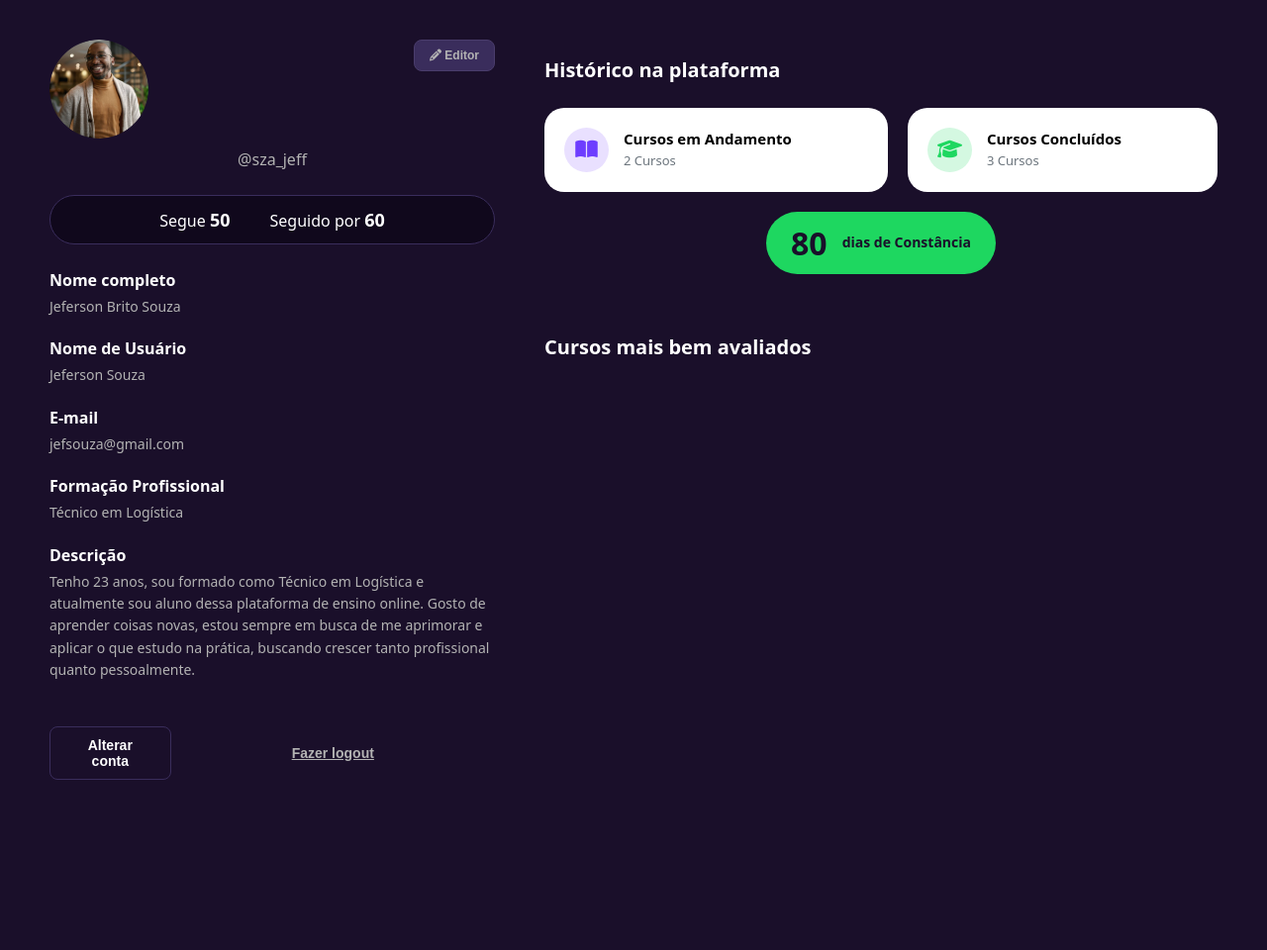
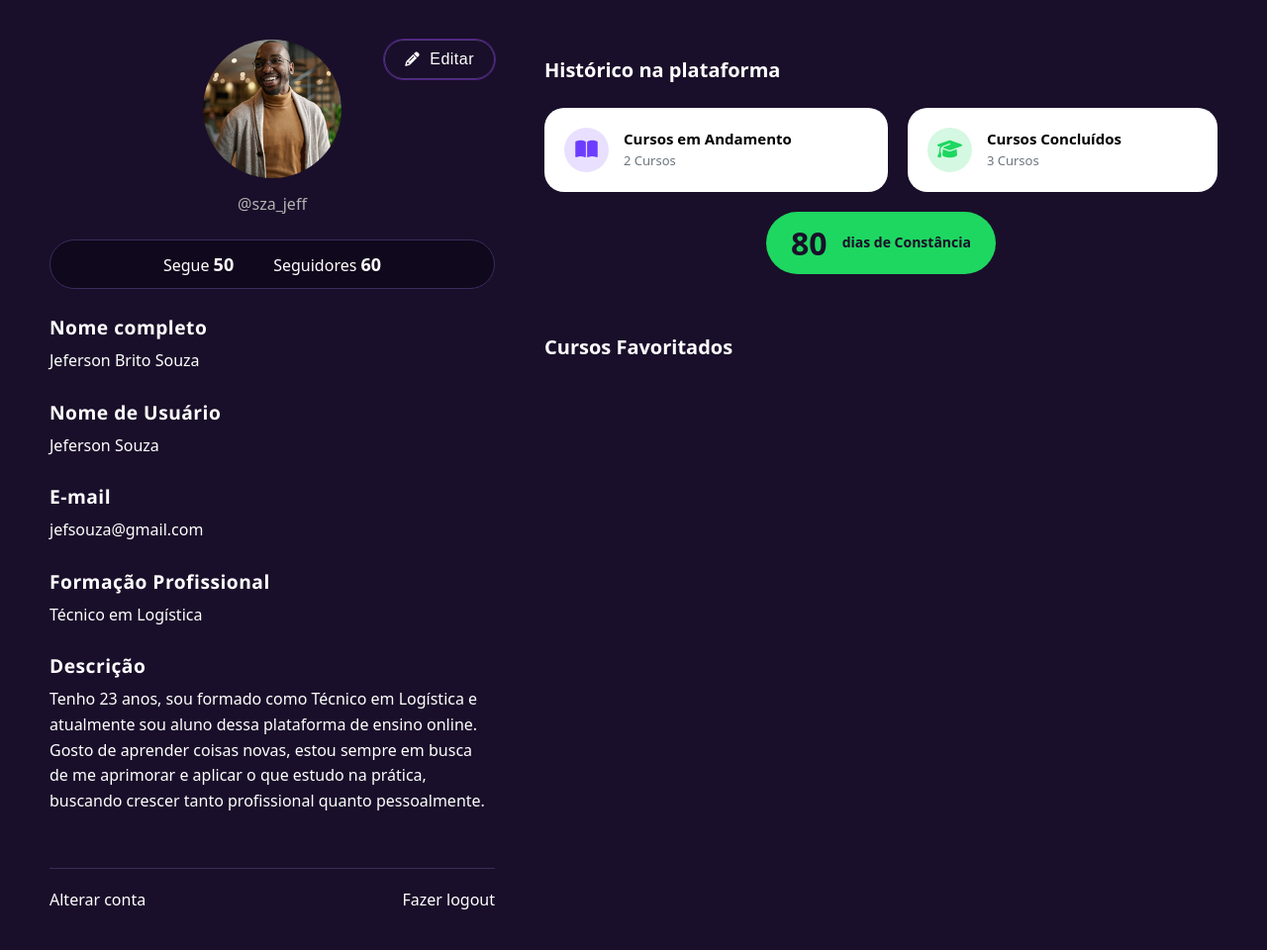
Before and after one commit to MatheusBatista07/ClassAI, a PHP site: page /classai/View/Pagina-Perfil.php in a window 1280 px wide. Shown: the part 81-1041 px from the top of the page at 99% size. Before the commit the page ends 869 px from the top, so only its background shows below. Run offline with PHP 8.4, Linux system fonts and the light colour scheme; data that the repository does not hold is empty.

Commit message:
feat: Correção arquivos html e css

```diff
--- a/Templates/css/Pagina-Perfil.css
+++ b/Templates/css/Pagina-Perfil.css
@@ -1,4 +1,3 @@
-/* --- GERAL E VARIÁVEIS --- */
 :root {
     --background-color: #1a0f2a;
     --card-bg: #2c1f4a;
@@ -43,7 +42,6 @@ body {
     margin-bottom: 25px;
 }
 
-/* --- BOTÕES --- */
 .btn {
     padding: 12px 20px;
     border-radius: 8px;
@@ -65,15 +63,6 @@ body {
     border: 1px solid var(--light-purple-bg);
 }
 
-.btn-edit {
-    background-color: var(--light-purple-bg);
-    color: var(--text-muted);
-    border: 1px solid #4a3d6c;
-    width: auto;
-    padding: 8px 15px;
-    font-size: 12px;
-}
-
 .btn-link {
     background: none;
     border: none;
@@ -83,7 +72,6 @@ body {
     text-decoration: underline;
 }
 
-/* --- COLUNA DA ESQUERDA --- */
 .left-column {
     display: flex;
     flex-direction: column;
@@ -91,21 +79,64 @@ body {
 }
 
 .profile-header {
-    display: flex;
-    align-items: flex-start;
-    justify-content: space-between;
+    display: grid;
+    grid-template-columns: 1fr auto 1fr;
+    align-items: center;
+}
+
+.profile-photo-wrapper {
+    grid-column: 2;
+    grid-row: 1;
+    width: 140px;
+    height: 140px;
+    border-radius: 50%;
+    overflow: hidden;
+    margin: 0 auto;
 }
 
 .profile-photo {
-    width: 100px;
-    height: 100px;
-    border-radius: 50%;
+    width: 100%;
+    height: 100%;
+    object-fit: cover;
 }
 
 .profile-username {
+    grid-column: 2;
+    grid-row: 2;
     color: var(--text-muted);
     text-align: center;
-    margin-top: -15px;
+    margin-top: 15px;
+}
+
+.btn-edit {
+    grid-column: 3;
+    grid-row: 1;
+    align-self: start;
+    justify-self: end;
+    background-color: transparent;
+    border: 1px solid #4D3C7A;
+    box-shadow: 0 0 0 1px rgba(138, 43, 226, 0.5);
+    color: var(--text-color);
+    font-size: 1rem;
+    font-weight: 300;
+    letter-spacing: 0.5px;
+    display: flex;
+    align-items: center;
+    gap: 10px;
+    padding: 10px 20px;
+    border-radius: 50px;
+    cursor: pointer;
+    transition: all 0.3s ease;
+    width: auto;
+}
+
+.btn-edit:hover {
+    background-color: rgba(138, 43, 226, 0.1);
+    box-shadow: 0 0 0 2px rgba(138, 43, 226, 0.8);
+}
+
+.btn-edit .fa-pencil-alt {
+    font-size: 0.9rem;
 }
 
 .social-stats {
@@ -126,20 +157,22 @@ body {
 .user-details {
     display: flex;
     flex-direction: column;
-    gap: 20px;
+    gap: 25px;
 }
 
-.detail-item label {
-    display: block;
-    font-weight: bold;
-    font-size: 16px;
-    margin-bottom: 5px;
+.detail-item h2 {
+    font-family: "Segoe UI", "Trebuchet MS", "Lucida Sans Unicode", "Lucida Grande", "Lucida Sans", Arial, sans-serif;
+    font-size: 1.2rem;
+    font-weight: 700;
+    letter-spacing: 0.5px;
+    margin: 0 0 8px 0;
+    color: var(--text-color);
 }
 
 .detail-item p {
-    color: var(--text-muted);
+    color: var(--text-color);
+    font-size: 1rem;
     margin: 0;
-    font-size: 14px;
     line-height: 1.6;
 }
 
@@ -147,15 +180,22 @@ body {
     display: flex;
     justify-content: space-between;
     align-items: center;
-    margin-top: 20px;
+    margin-top: 30px;
+    padding-top: 20px;
+    border-top: 1px solid var(--light-purple-bg);
 }
 
-.profile-actions .btn-secondary {
-    width: auto;
-    padding: 10px 30px;
+.profile-actions a {
+    color: var(--text-color);
+    text-decoration: none;
+    font-size: 1rem;
+    font-weight: 500;
 }
 
-/* --- COLUNA DA DIREITA --- */
+.profile-actions a:hover {
+    text-decoration: underline;
+}
+
 .right-column {
     display: flex;
     flex-direction: column;
@@ -249,7 +289,6 @@ body {
     width: max-content;
 }
 
-
 .course-card {
     background-color: #000;
     border: 1px solid var(--light-purple-bg);
@@ -290,7 +329,9 @@ body {
     font-size: 18px;
     font-weight: bold;
     line-height: 1.3;
-    margin: 0 0 10px 0;
+    margin: 0;
+    flex-grow: 1;
+    min-width: 0;
 }
 
 .course-author {
@@ -340,15 +381,6 @@ body {
     margin-bottom: 10px;
 }
 
-.course-title {
-    font-size: 18px;
-    font-weight: bold;
-    line-height: 1.3;
-    margin: 0;
-    flex-grow: 1;
-    min-width: 0;
-}
-
 .course-title-wrapper .fa-heart {
     color: #ff4d4d;
     font-size: 18px;
--- a/View/Pagina-Perfil.php
+++ b/View/Pagina-Perfil.php
@@ -45,6 +45,7 @@ if (isset($_GET['action']) && $_GET['action'] !== '') {
 
 <!DOCTYPE html>
 <html lang="pt-BR">
+
 <head>
     <meta charset="UTF-8">
     <meta name="viewport" content="width=device-width, initial-scale=1.0">
@@ -52,6 +53,7 @@ if (isset($_GET['action']) && $_GET['action'] !== '') {
     <link rel="stylesheet" href="../Templates/css/Pagina-Perfil.css">
     <link rel="stylesheet" href="https://cdnjs.cloudflare.com/ajax/libs/font-awesome/6.5.1/css/all.min.css">
 </head>
+
 <body>
 
     <header class="main-header">
@@ -62,48 +64,54 @@ if (isset($_GET['action']) && $_GET['action'] !== '') {
 
     <div class="container">
         <div class="left-column">
+
             <div class="profile-header">
-                <img src="../Images/Pagina Perfil/foto-jeferson-brito.png" alt="Foto do Usuário" class="profile-photo">
-                <button class="btn btn-edit">
-                    <i class="fas fa-pencil-alt"></i> Editor
+                <div class="profile-photo-wrapper">
+                    <img src="../Images/Pagina Perfil/foto-jeferson-brito.png" alt="Foto do Usuário" class="profile-photo">
+                </div>
+                <button class="btn-edit">
+                    <i class="fas fa-pencil-alt"></i> Editar
                 </button>
+                <div class="profile-username">@sza_jeff</div>
             </div>
-            <div class="profile-username">@sza_jeff</div>
 
             <div class="social-stats">
                 <span>Segue <strong>50</strong></span>
-                <span>Seguido por <strong>60</strong></span>
+                <span>Seguidores <strong>60</strong></span>
             </div>
 
+            <!-- DETALHES DO USUÁRIO (NOME, EMAIL, ETC.) -->
             <div class="user-details">
                 <div class="detail-item">
-                    <label>Nome completo</label>
+                    <h2>Nome completo</h2>
                     <p>Jeferson Brito Souza</p>
                 </div>
                 <div class="detail-item">
-                    <label>Nome de Usuário</label>
+                    <h2>Nome de Usuário</h2>
                     <p>Jeferson Souza</p>
                 </div>
                 <div class="detail-item">
-                    <label>E-mail</label>
+                    <h2>E-mail</h2>
                     <p>jefsouza@gmail.com</p>
                 </div>
                 <div class="detail-item">
-                    <label>Formação Profissional</label>
+                    <h2>Formação Profissional</h2>
                     <p>Técnico em Logística</p>
                 </div>
                 <div class="detail-item">
-                    <label>Descrição</label>
+                    <h2>Descrição</h2>
                     <p>Tenho 23 anos, sou formado como Técnico em Logística e atualmente sou aluno dessa plataforma de ensino online. Gosto de aprender coisas novas, estou sempre em busca de me aprimorar e aplicar o que estudo na prática, buscando crescer tanto profissional quanto pessoalmente.</p>
                 </div>
             </div>
 
+            <!-- AÇÕES DO PERFIL (ALTERAR CONTA / LOGOUT) -->
             <div class="profile-actions">
-                <button class="btn btn-secondary">Alterar conta</button>
-                <button class="btn btn-link">Fazer logout</button>
+                <a href="#">Alterar conta</a>
+                <a href="#">Fazer logout</a>
             </div>
         </div>
 
+        <!-- ======================= COLUNA DA DIREITA (HISTÓRICO E CURSOS) ======================= -->
         <div class="right-column">
             <div class="platform-history">
                 <h2 class="section-title">Histórico na plataforma</h2>
@@ -129,23 +137,21 @@ if (isset($_GET['action']) && $_GET['action'] !== '') {
                 </div>
                 <div class="consistency-card">
                     <div class="consistency-number">80</div>
-                    <div class="consistency-text">dias de
-Constância</div>
+                    <div class="consistency-text">dias de Constância</div>
                 </div>
             </div>
 
             <div class="courses-section">
-               <h3 class="section-title">Cursos mais bem avaliados</h3>
-               <div class="carousel-wrapper">
-                   <div id="courses-list" class="courses-list">
-                       <div class="loading">Carregando cursos...</div>
-                   </div>
-               </div>
+                <h3 class="section-title">Cursos Favoritados</h3>
+                <div class="carousel-wrapper">
+                    <div id="courses-list" class="courses-list">
+                    </div>
+                </div>
             </div>
-
         </div>
     </div>
 
     <script src="../Templates/js/Cursos.js"></script>
 </body>
+
 </html>
```
